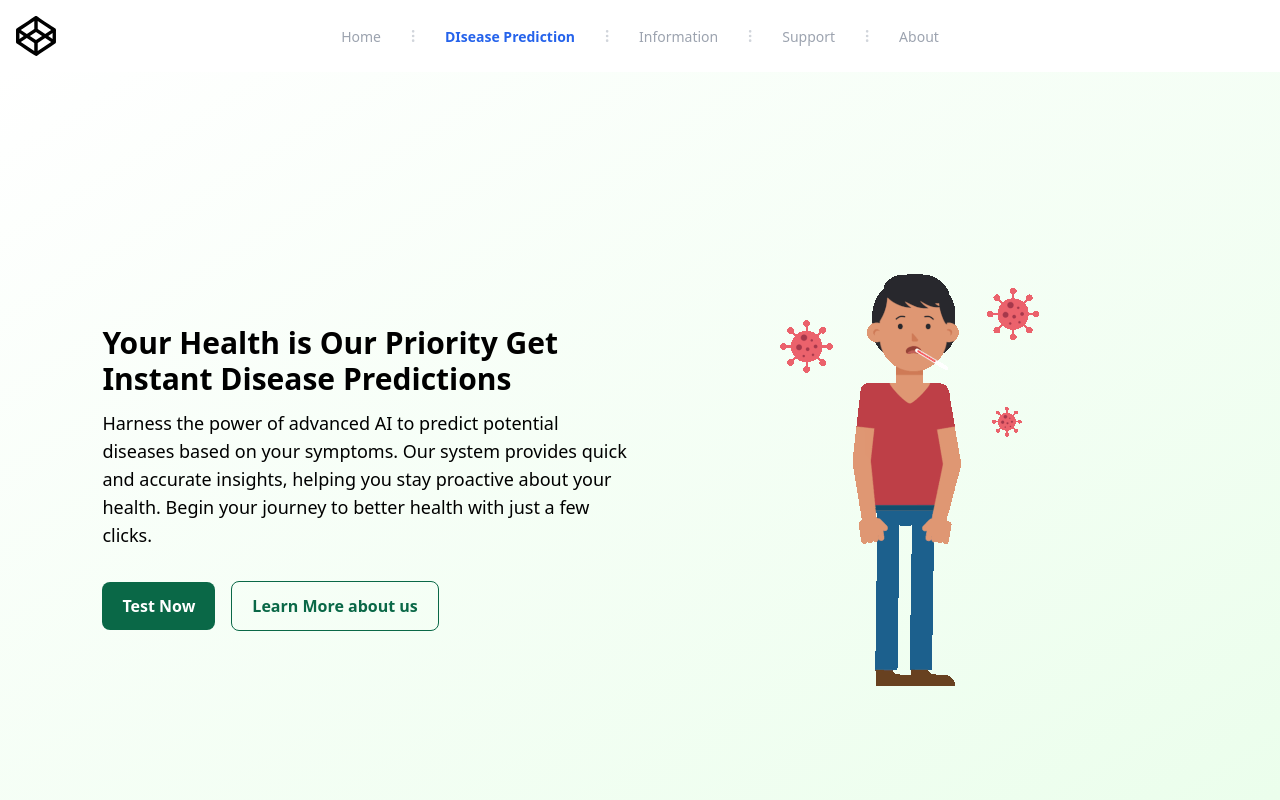
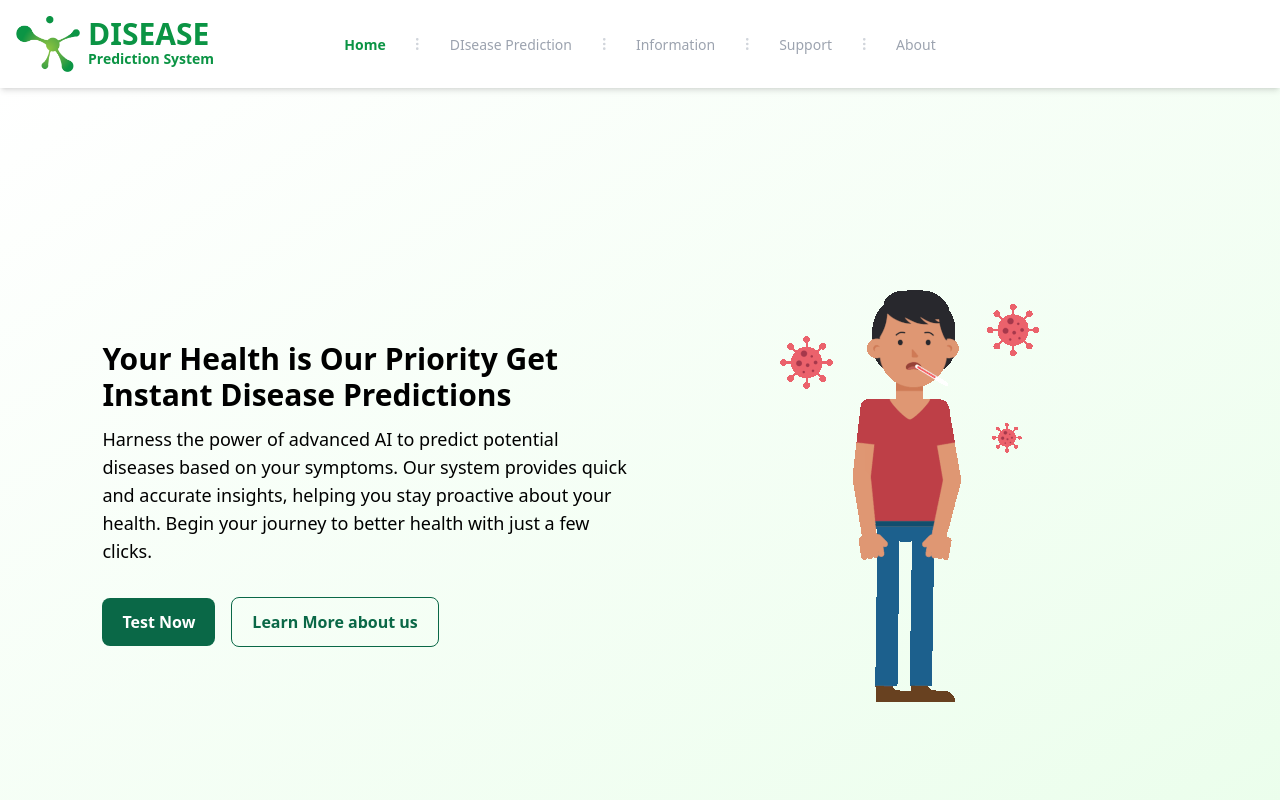
Before and after one commit to uzair-shakeel/Disease-Prediction-System, a React (Vite) app in the folder client/: page / in a window 1280 px wide. Shown: the top 800 px of the page. Built offline with nearby package versions, Linux system fonts and the light colour scheme.

Commit message:
Header FIxed

```diff
--- a/client/src/components/Header.jsx
+++ b/client/src/components/Header.jsx
@@ -1,101 +1,217 @@
-import React, {useEffect} from "react";
+import React, { useEffect, useState } from "react";
 import { NavLink } from "react-router-dom";
+import LOGO from "../../public/Images/LOGO.png";
 
 const Navbar = () => {
+  const [active, setActive] = useState("Home");
+
+  const handleLinks = (links) => {
+    setActive(links);
+  };
+
   useEffect(() => {
     const handleBurgerClick = () => {
-          const menus = document.querySelectorAll('.navbar-menu');
-          menus.forEach(menu => {
-            menu.classList.toggle('hidden');
+      const menus = document.querySelectorAll(".navbar-menu");
+      menus.forEach((menu) => {
+        menu.classList.toggle("hidden");
       });
     };
 
     const handleCloseClick = () => {
-          const menus = document.querySelectorAll('.navbar-menu');
-          menus.forEach(menu => {
-            menu.classList.add('hidden');
+      const menus = document.querySelectorAll(".navbar-menu");
+      menus.forEach((menu) => {
+        menu.classList.add("hidden");
       });
     };
 
     const handleBackdropClick = (e) => {
-          if (e.target.classList.contains('navbar-backdrop')) {
-            const menus = document.querySelectorAll('.navbar-menu');
-            menus.forEach(menu => {
-              menu.classList.add('hidden');
+      if (e.target.classList.contains("navbar-backdrop")) {
+        const menus = document.querySelectorAll(".navbar-menu");
+        menus.forEach((menu) => {
+          menu.classList.add("hidden");
         });
       }
     };
 
-        document.querySelectorAll('.navbar-burger').forEach(burger => {
-          burger.addEventListener('click', handleBurgerClick);
+    document.querySelectorAll(".navbar-burger").forEach((burger) => {
+      burger.addEventListener("click", handleBurgerClick);
     });
 
-        document.querySelectorAll('.navbar-close').forEach(close => {
-          close.addEventListener('click', handleCloseClick);
+    document.querySelectorAll(".navbar-close").forEach((close) => {
+      close.addEventListener("click", handleCloseClick);
     });
 
-        document.querySelectorAll('.navbar-backdrop').forEach(backdrop => {
-          backdrop.addEventListener('click', handleBackdropClick);
+    document.querySelectorAll(".navbar-backdrop").forEach((backdrop) => {
+      backdrop.addEventListener("click", handleBackdropClick);
     });
 
     return () => {
-          document.querySelectorAll('.navbar-burger').forEach(burger => {
-            burger.removeEventListener('click', handleBurgerClick);
+      document.querySelectorAll(".navbar-burger").forEach((burger) => {
+        burger.removeEventListener("click", handleBurgerClick);
       });
 
-          document.querySelectorAll('.navbar-close').forEach(close => {
-            close.removeEventListener('click', handleCloseClick);
+      document.querySelectorAll(".navbar-close").forEach((close) => {
+        close.removeEventListener("click", handleCloseClick);
       });
 
-          document.querySelectorAll('.navbar-backdrop').forEach(backdrop => {
-            backdrop.removeEventListener('click', handleBackdropClick);
+      document.querySelectorAll(".navbar-backdrop").forEach((backdrop) => {
+        backdrop.removeEventListener("click", handleBackdropClick);
       });
     };
   }, []);
 
-
   return (
     <header>
-    <nav className="relative px-4 py-4 flex justify-between items-center bg-white">
-		<NavLink className="text-3xl font-bold leading-none" to="/">
-			<svg className="h-10" alt="logo" viewBox="0 0 100 100">
-				<path d="M100 34.2c-.4-2.6-3.3-4-5.3-5.3-3.6-2.4-7.1-4.7-10.7-7.1-8.5-5.7-17.1-11.4-25.6-17.1-2-1.3-4-2.7-6-4-1.4-1-3.3-1-4.8 0-5.7 3.8-11.5 7.7-17.2 11.5L5.2 29C3 30.4.1 31.8 0 34.8c-.1 3.3 0 6.7 0 10v16c0 2.9-.6 6.3 2.1 8.1 6.4 4.4 12.9 8.6 19.4 12.9 8 5.3 16 10.7 24 16 2.2 1.5 4.4 3.1 7.1 1.3 2.3-1.5 4.5-3 6.8-4.5 8.9-5.9 17.8-11.9 26.7-17.8l9.9-6.6c.6-.4 1.3-.8 1.9-1.3 1.4-1 2-2.4 2-4.1V37.3c.1-1.1.2-2.1.1-3.1 0-.1 0 .2 0 0zM54.3 12.3L88 34.8 73 44.9 54.3 32.4V12.3zm-8.6 0v20L27.1 44.8 12 34.8l33.7-22.5zM8.6 42.8L19.3 50 8.6 57.2V42.8zm37.1 44.9L12 65.2l15-10.1 18.6 12.5v20.1zM50 60.2L34.8 50 50 39.8 65.2 50 50 60.2zm4.3 27.5v-20l18.6-12.5 15 10.1-33.6 22.4zm37.1-30.5L80.7 50l10.8-7.2-.1 14.4z"></path>
-			</svg>
+      <nav className="relative px-4 py-4 flex justify-between items-center bg-white shadow-md ">
+        <NavLink className="text-3xl font-bold flex gap-2 leading-none" to="/">
+          <img src={LOGO} alt="" className="h-14 " />
+          <div className="flex flex-col justify-center">
+            <p className="text-md text-[#0b9444]">DISEASE</p>
+            <p className="text-sm text-[#0b9444]">Prediction System</p>
+          </div>
         </NavLink>
         <div className="lg:hidden">
-			<button className="navbar-burger flex items-center text-blue-600 p-3">
-				<svg className="block h-4 w-4 fill-current" viewBox="0 0 20 20" xmlns="http://www.w3.org/2000/svg">
+          <button className="navbar-burger flex items-center text-[#0b9444] p-3">
+            <svg
+              className="block h-4 w-4 fill-current"
+              viewBox="0 0 20 20"
+              xmlns="http://www.w3.org/2000/svg"
+            >
               <title>Mobile menu</title>
               <path d="M0 3h20v2H0V3zm0 6h20v2H0V9zm0 6h20v2H0v-2z"></path>
             </svg>
           </button>
         </div>
         <ul className="hidden absolute top-1/2 left-1/2 transform -translate-y-1/2 -translate-x-1/2 lg:flex lg:mx-auto lg:flex lg:items-center lg:w-auto lg:space-x-6 w-max">
-			<li><NavLink className="text-sm text-gray-400 hover:text-blue-500" to="/">Home</NavLink></li>
+          <li>
+            <NavLink
+              className={
+                active === "Home"
+                  ? "text-sm text-[#0b9444] font-bold"
+                  : "text-sm text-gray-400 hover:text-[#89c43f]"
+              }
+              onClick={() => handleLinks("Home")}
+              to="/"
+            >
+              Home
+            </NavLink>
+          </li>
           <li className="text-gray-300">
-				<svg xmlns="http://www.w3.org/2000/svg" fill="none" stroke="currentColor" className="w-4 h-4 current-fill" viewBox="0 0 24 24">
-					<path stroke-linecap="round" stroke-linejoin="round" stroke-width="2" d="M12 5v0m0 7v0m0 7v0m0-13a1 1 0 110-2 1 1 0 010 2zm0 7a1 1 0 110-2 1 1 0 010 2zm0 7a1 1 0 110-2 1 1 0 010 2z" />
+            <svg
+              xmlns="http://www.w3.org/2000/svg"
+              fill="none"
+              stroke="currentColor"
+              className="w-4 h-4 current-fill"
+              viewBox="0 0 24 24"
+            >
+              <path
+                stroke-linecap="round"
+                stroke-linejoin="round"
+                stroke-width="2"
+                d="M12 5v0m0 7v0m0 7v0m0-13a1 1 0 110-2 1 1 0 010 2zm0 7a1 1 0 110-2 1 1 0 010 2zm0 7a1 1 0 110-2 1 1 0 010 2z"
+              />
             </svg>
           </li>
-			<li><NavLink className="text-sm w-auto text-blue-600 font-bold" to="/">DIsease Prediction</NavLink></li>
+          <li>
+            <NavLink
+              className={
+                active === "Prediction"
+                  ? "text-sm text-[#0b9444] font-bold"
+                  : "text-sm text-gray-400 hover:text-[#89c43f]"
+              }
+              onClick={() => handleLinks("Prediction")}
+              to="/prediction"
+            >
+              DIsease Prediction
+            </NavLink>
+          </li>
           <li className="text-gray-300">
-				<svg xmlns="http://www.w3.org/2000/svg" fill="none" stroke="currentColor" className="w-4 h-4 current-fill" viewBox="0 0 24 24">
-					<path stroke-linecap="round" stroke-linejoin="round" stroke-width="2" d="M12 5v0m0 7v0m0 7v0m0-13a1 1 0 110-2 1 1 0 010 2zm0 7a1 1 0 110-2 1 1 0 010 2zm0 7a1 1 0 110-2 1 1 0 010 2z" />
+            <svg
+              xmlns="http://www.w3.org/2000/svg"
+              fill="none"
+              stroke="currentColor"
+              className="w-4 h-4 current-fill"
+              viewBox="0 0 24 24"
+            >
+              <path
+                stroke-linecap="round"
+                stroke-linejoin="round"
+                stroke-width="2"
+                d="M12 5v0m0 7v0m0 7v0m0-13a1 1 0 110-2 1 1 0 010 2zm0 7a1 1 0 110-2 1 1 0 010 2zm0 7a1 1 0 110-2 1 1 0 010 2z"
+              />
             </svg>
           </li>
-			<li><NavLink className="text-sm text-gray-400 hover:text-blue-500" to="/">Information</NavLink></li>
+          <li>
+            <NavLink
+              className={
+                active === "Information"
+                  ? "text-sm text-[#0b9444] font-bold"
+                  : "text-sm text-gray-400 hover:text-[#89c43f]"
+              }
+              onClick={() => handleLinks("Information")}
+              to="/information"
+            >
+              Information
+            </NavLink>
+          </li>
           <li className="text-gray-300">
-				<svg xmlns="http://www.w3.org/2000/svg" fill="none" stroke="currentColor" className="w-4 h-4 current-fill" viewBox="0 0 24 24">
-					<path stroke-linecap="round" stroke-linejoin="round" stroke-width="2" d="M12 5v0m0 7v0m0 7v0m0-13a1 1 0 110-2 1 1 0 010 2zm0 7a1 1 0 110-2 1 1 0 010 2zm0 7a1 1 0 110-2 1 1 0 010 2z" />
+            <svg
+              xmlns="http://www.w3.org/2000/svg"
+              fill="none"
+              stroke="currentColor"
+              className="w-4 h-4 current-fill"
+              viewBox="0 0 24 24"
+            >
+              <path
+                stroke-linecap="round"
+                stroke-linejoin="round"
+                stroke-width="2"
+                d="M12 5v0m0 7v0m0 7v0m0-13a1 1 0 110-2 1 1 0 010 2zm0 7a1 1 0 110-2 1 1 0 010 2zm0 7a1 1 0 110-2 1 1 0 010 2z"
+              />
             </svg>
           </li>
-			<li><NavLink className="text-sm text-gray-400 hover:text-blue-500" to="/">Support</NavLink></li>
+          <li>
+            <NavLink
+              className={
+                active === "support"
+                  ? "text-sm text-[#0b9444] font-bold"
+                  : "text-sm text-gray-400 hover:text-[#89c43f]"
+              }
+              onClick={() => handleLinks("support")}
+              to="/support"
+            >
+              Support
+            </NavLink>
+          </li>
           <li className="text-gray-300">
-				<svg xmlns="http://www.w3.org/2000/svg" fill="none" stroke="currentColor" className="w-4 h-4 current-fill" viewBox="0 0 24 24">
-					<path stroke-linecap="round" stroke-linejoin="round" stroke-width="2" d="M12 5v0m0 7v0m0 7v0m0-13a1 1 0 110-2 1 1 0 010 2zm0 7a1 1 0 110-2 1 1 0 010 2zm0 7a1 1 0 110-2 1 1 0 010 2z" />
+            <svg
+              xmlns="http://www.w3.org/2000/svg"
+              fill="none"
+              stroke="currentColor"
+              className="w-4 h-4 current-fill"
+              viewBox="0 0 24 24"
+            >
+              <path
+                stroke-linecap="round"
+                stroke-linejoin="round"
+                stroke-width="2"
+                d="M12 5v0m0 7v0m0 7v0m0-13a1 1 0 110-2 1 1 0 010 2zm0 7a1 1 0 110-2 1 1 0 010 2zm0 7a1 1 0 110-2 1 1 0 010 2z"
+              />
             </svg>
           </li>
-			<li><NavLink className="text-sm text-gray-400 hover:text-blue-500" to="/">About</NavLink></li>
+          <li>
+            <NavLink
+              className={
+                active === "about"
+                  ? "text-sm text-[#0b9444] font-bold"
+                  : "text-sm text-gray-400 hover:text-[#89c43f]"
+              }
+              onClick={() => handleLinks("about")}
+              to="/about"
+            >
+              About
+            </NavLink>
+          </li>
         </ul>
       </nav>
       <div className="navbar-menu relative z-50 hidden">
@@ -108,27 +224,63 @@ const Navbar = () => {
               </svg>
             </NavLink>
             <button className="navbar-close">
-					<svg className="h-6 w-6 text-gray-400 cursor-pointer hover:text-blue-500" xmlns="http://www.w3.org/2000/svg" fill="none" viewBox="0 0 24 24" stroke="currentColor">
-						<path stroke-linecap="round" stroke-linejoin="round" stroke-width="2" d="M6 18L18 6M6 6l12 12"></path>
+              <svg
+                className="h-6 w-6 text-gray-400 cursor-pointer hover:text-[#89c43f]"
+                xmlns="http://www.w3.org/2000/svg"
+                fill="none"
+                viewBox="0 0 24 24"
+                stroke="currentColor"
+              >
+                <path
+                  stroke-linecap="round"
+                  stroke-linejoin="round"
+                  stroke-width="2"
+                  d="M6 18L18 6M6 6l12 12"
+                ></path>
               </svg>
             </button>
           </div>
           <div>
             <ul>
               <li className="mb-1">
-						<NavLink className="block p-4 text-sm font-semibold text-gray-400 hover:bg-blue-50 hover:text-blue-600 rounded" to="/">Home</NavLink>
+                <NavLink
+                  className="block p-4 text-sm font-semibold text-gray-400 hover:bg-blue-50 hover:text-[#0b9444] rounded"
+                  to="/"
+                >
+                  Home
+                </NavLink>
               </li>
               <li className="mb-1">
-						<NavLink className="block p-4 text-sm font-semibold text-gray-400 hover:bg-blue-50 hover:text-blue-600 rounded" to="/">DIsease Prediction</NavLink>
+                <NavLink
+                  className="block p-4 text-sm font-semibold text-gray-400 hover:bg-blue-50 hover:text-[#0b9444] rounded"
+                  to="/"
+                >
+                  DIsease Prediction
+                </NavLink>
               </li>
               <li className="mb-1">
-						<NavLink className="block p-4 text-sm font-semibold text-gray-400 hover:bg-blue-50 hover:text-blue-600 rounded" to="/">Information</NavLink>
+                <NavLink
+                  className="block p-4 text-sm font-semibold text-gray-400 hover:bg-blue-50 hover:text-[#0b9444] rounded"
+                  to="/"
+                >
+                  Information
+                </NavLink>
               </li>
               <li className="mb-1">
-						<NavLink className="block p-4 text-sm font-semibold text-gray-400 hover:bg-blue-50 hover:text-blue-600 rounded" to="/">Support</NavLink>
+                <NavLink
+                  className="block p-4 text-sm font-semibold text-gray-400 hover:bg-blue-50 hover:text-[#0b9444] rounded"
+                  to="/"
+                >
+                  Support
+                </NavLink>
               </li>
               <li className="mb-1">
-						<NavLink className="block p-4 text-sm font-semibold text-gray-400 hover:bg-blue-50 hover:text-blue-600 rounded" to="/">About</NavLink>
+                <NavLink
+                  className="block p-4 text-sm font-semibold text-gray-400 hover:bg-blue-50 hover:text-[#0b9444] rounded"
+                  to="/"
+                >
+                  About
+                </NavLink>
               </li>
             </ul>
           </div>
```
Also changed, not shown: client/public/Images/logo.png. Lines whose indentation alone changed are shown as unchanged.
